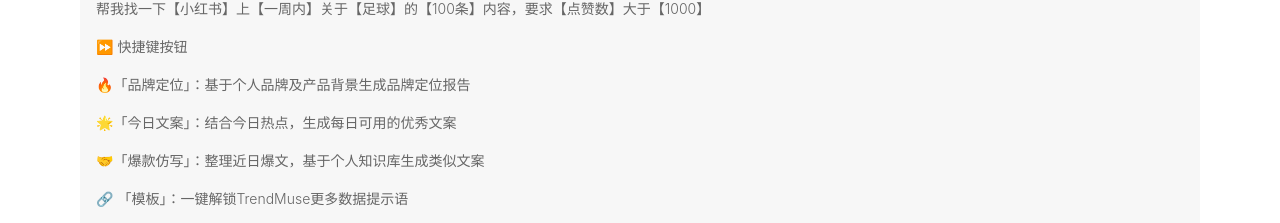
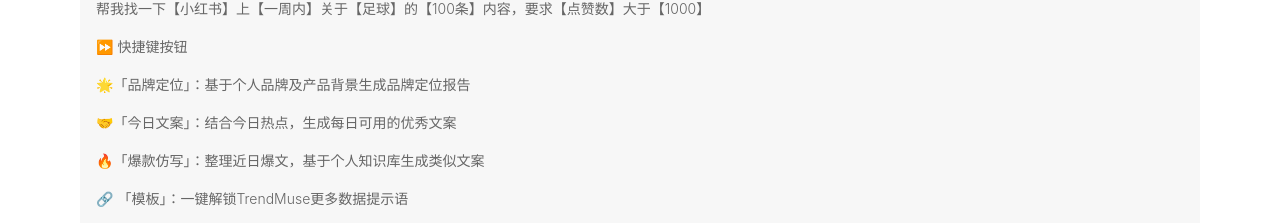
Before and after one commit to xplore3/DataUI, a React (Vite) app: page /chat in a window 1280 px wide. Shown: the part 366-589 px from the top of the page. Built offline with nearby package versions, Linux system fonts and the light colour scheme.

Commit message:
Update profile options

```diff
--- a/src/components/KnowledgeBase/index.tsx
+++ b/src/components/KnowledgeBase/index.tsx
@@ -137,7 +137,7 @@ const KnowledgeBase: React.FC = () => {
     },
     {
       id: 'detailedDescription',
-      question: '详细描述',
+      question: '品牌介绍',
       tips: `示例1：【爱格女包】是一个【卖女士包】的品牌账号，成立于【2024年】。因为想【让更多打工人用上质量好，但是价格优惠，工厂直出的通勤包】而创立了这个品牌。我希望在【3年内】，它能成为【工厂品质女包的领军品牌】。
       \n  示例2：【张三谈职场】是一个专注于【职业发展和心理健康】的达人账号，成立于【2025年】。因为希望【帮助更多人提升职场竞争力，掌握有效的时间管理和心理调适技巧】而创建了这个账号。我希望在【3年内】能够成为【职业发展与心理健康领域的知名影响者】。\n`,
       type: 'text' as const
@@ -150,14 +150,14 @@ const KnowledgeBase: React.FC = () => {
     },
     {
       id: 'biggestSellingPoint',
-      question: '你的最大卖点',
+      question: '你的最大卖点或者与同类最大的差异',
       type: 'text' as const
     },
-    {
+    /*{
       id: 'biggestDifference',
       question: '与同类最大的差异',
       type: 'text' as const
-    },
+    },*/
     {
       id: 'productType',
       question: '产品类型',
@@ -185,20 +185,21 @@ const KnowledgeBase: React.FC = () => {
     {
       id: 'regionalPreference',
       question: '地域偏好',
-      type: 'single' as const,
+      type: 'multiple' as const,
       options: ['一线城市', '新一线', '二三线城市', '不限']
     },
     {
       id: 'consumptionAbility',
       question: '消费能力',
-      type: 'single' as const,
+      type: 'multiple' as const,
       options: ['低（目标用户的月消费能力<100）', '中（目标用户的月消费能力100-500）', '高（目标用户的月消费能力500+）']
     },
     {
       id: 'userProfileTags',
       question: '用户画像标签',
       type: 'multiple' as const,
-      options: ['都市精英', '小镇青年', '斜杠青年', '社恐宅家', '热衷社交', '文艺青年', '健身运动', '旅行探索', '知识追求', '潮流消费', '心理自助', '美妆时尚']
+      //options: ['都市精英', '小镇青年', '斜杠青年', '社恐宅家', '热衷社交', '文艺青年', '健身运动', '旅行探索', '知识追求', '潮流消费', '心理自助', '美妆时尚']
+      options: ['模特', '学生', '摄影师', '老师', '创业者', '育婴师', '插画师', '化妆师', '营养师', '金融从业者', '甜点师', '室内设计师', '教练', '厨师', '品牌创始人', '造型师', '画家', '平面设计师', '服装设计师', '主播', '医生', '编辑', '妈妈', '萌娃', '情侣', '母女', '夫妻', '母子', '家庭', '爸爸', '留学背景', '户外爱好者', '海外华人', '数码爱好者', '铲屎官', '手账爱好者', '孕妈', '二次元人群', '独居人群', '汉服爱好者', '手办爱好者']
     },
     {
       id: 'futureMonthsGoals',
--- a/src/views/chat/index.tsx
+++ b/src/views/chat/index.tsx
@@ -83,9 +83,9 @@ const Chat = () => {
                 \r\n帮我找一下【小红书】上【一周内】关于【足球】的【100条】内容，要求【点赞数】大于【1000】
                 \r\n
                 \r\n⏩ 快捷键按钮
-                \r\n🔥「品牌定位」：基于个人品牌及产品背景生成品牌定位报告
-                \r\n🌟「今日文案」：结合今日热点，生成每日可用的优秀文案
-                \r\n🤝「爆款仿写」：整理近日爆文，基于个人知识库生成类似文案
+                \r\n🌟「品牌定位」：基于个人品牌及产品背景生成品牌定位报告
+                \r\n🤝「今日文案」：结合今日热点，生成每日可用的优秀文案
+                \r\n🔥「爆款仿写」：整理近日爆文，基于个人知识库生成类似文案
                 \r\n🔗 「模板」：一键解锁TrendMuse更多数据提示语
                 \r\n
                 \r\n🚩Ps：请记得在右上角个人主页，完善你的品牌知识库哦😊~
```
